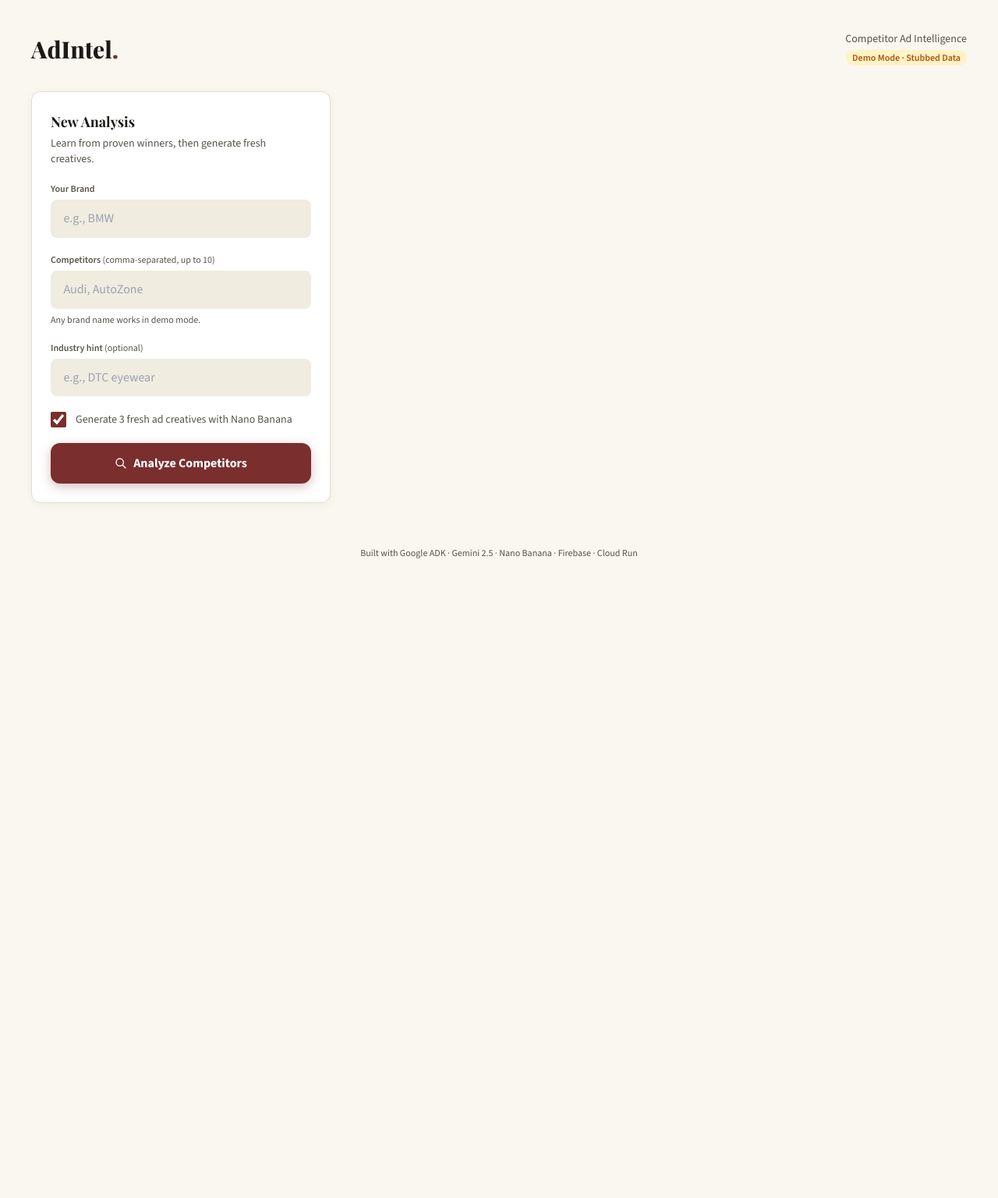
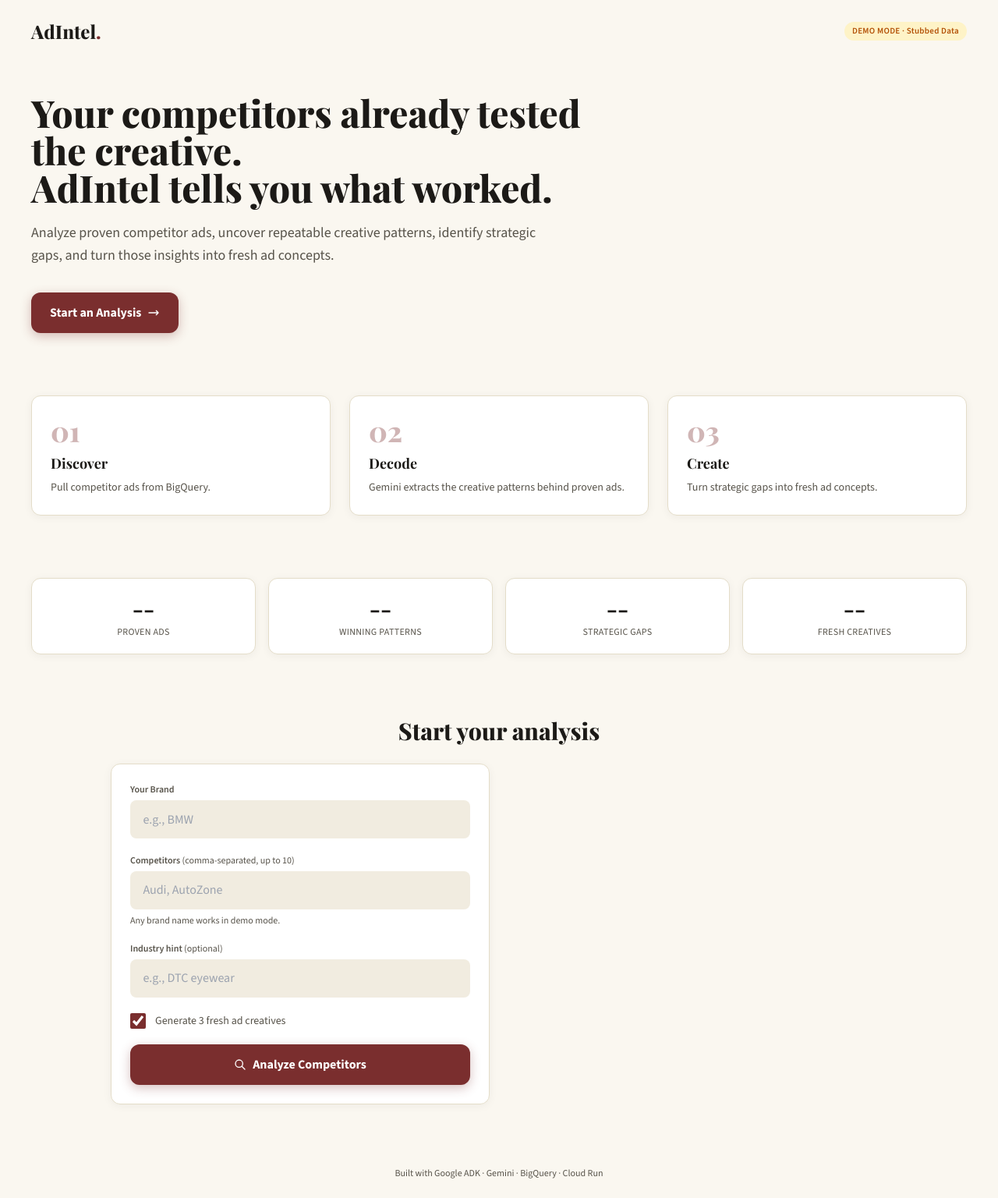
Before and after one commit to swatig23/adIntel, a FastAPI app: page / in a window 1280 px wide. Shown: the whole page at 78% size. Before the commit the page ends 716 px from the top, so only its background shows below. Run offline with FastAPI, Linux system fonts and the light colour scheme; some libraries are stand-ins or nearby versions.

Commit message:
Migrate to new GCP project, redesign landing page, fix Nano Banana UI claims
- Point BQ_KAGGLE_TABLE/GCP_PROJECT_ID at project-47457978-49f4-4e71-9a0
  (Firestore already followed GCP_PROJECT_ID correctly, no code change needed)
- Accept both colon and dot table-id formats in bq_ads.py
  (project:dataset.table from BQ console, project.dataset.table for SQL)
- Redesign index.html into a full SaaS landing page: header w/ live status
  badge, hero, 3-step value prop, metrics strip, analysis form, accurate
  Google-stack footer (no more false Firebase claim)
- Replace all user-visible Nano Banana claims with accurate fallback wording
  in report.html; CreateAgent's PIL fallback renderer is unchanged/kept
- Add a visual pipeline strip to report.html: Competitor ads -> Winning
  patterns -> Strategic gaps -> Fresh creatives
- Fix env-leakage in test_smoke.py / test_longevity_skip_filter.py that
  surfaced once .env stopped defaulting to meta_stub/skip_filter=false

No architecture changes, no new dependencies, all 31 tests pass.

```diff
--- a/src/adintel/main.py
+++ b/src/adintel/main.py
@@ -147,8 +147,47 @@ def _report_context(report: AnalysisReport, report_id: str | None) -> dict:
 # ────────────────────────────────────────────────────────────────
 
 
+def _live_status_label(using_stub: bool, data_source: str) -> str:
+    """Short, accurate header badge text for the landing page. Never
+    claims a backend that isn't actually active."""
+    if using_stub:
+        return "DEMO MODE \u00b7 Stubbed Data"
+    if data_source.startswith("bq_"):
+        return "LIVE DATA \u00b7 BigQuery"
+    if data_source == "meta_live":
+        return "LIVE DATA \u00b7 Meta Ad Library"
+    return f"LIVE DATA \u00b7 {data_source}"
+
+
+def _latest_metrics() -> dict | None:
+    """Best-effort metrics strip for the landing page, pulled from the
+    most recently persisted analysis (if any). Returns None when no
+    analysis has been run yet -- the template falls back to neutral
+    placeholders ("--") instead of fabricating numbers. Any storage
+    hiccup here must never break the landing page, so failures are
+    swallowed and logged, same policy as the /analyze persistence path.
+    """
+    try:
+        recent = store.list_recent(limit=1)
+        if not recent:
+            return None
+        report = store.load(recent[0]["id"])
+        if not report:
+            return None
+        return {
+            "ads": sum(len(c.ads) for c in report.competitors),
+            "patterns": len(report.patterns),
+            "gaps": sum(1 for g in report.gaps if not g.user_has),
+            "creatives": len(report.generated_creatives),
+        }
+    except Exception as e:  # noqa: BLE001
+        logger.warning(f"[main] could not load landing-page metrics: {e}")
+        return None
+
+
 @app.get("/", response_class=HTMLResponse)
 async def index(request: Request):
+    using_stub = settings.data_source == "meta_stub" and settings.use_meta_stub
     return templates.TemplateResponse(
         request=request,
         name="index.html",
@@ -157,8 +196,10 @@ async def index(request: Request):
             # flag that only matters when data_source=="meta_stub" -- so
             # BigQuery/Kaggle-backed runs incorrectly showed "DEMO MODE"
             # forever. Gate it on the actual active data_source instead.
-            "using_stub": settings.data_source == "meta_stub" and settings.use_meta_stub,
+            "using_stub": using_stub,
             "data_source": settings.data_source,
+            "status_label": _live_status_label(using_stub, settings.data_source),
+            "metrics": _latest_metrics(),
         },
     )
 
--- a/src/adintel/templates/index.html
+++ b/src/adintel/templates/index.html
@@ -90,33 +90,93 @@
       100% { width: 96%; }
     }
     .progress-fill { animation: barSlide 65s cubic-bezier(0.2, 0.6, 0.4, 1) forwards; }
+
+    .step-num {
+      font-family: 'Playfair Display', Georgia, serif;
+      color: var(--violet);
+      opacity: 0.35;
+    }
   </style>
 </head>
 <body class="min-h-screen">
 
-<div class="max-w-7xl mx-auto px-6 md:px-10 py-10">
+<div class="max-w-7xl mx-auto px-6 md:px-10 py-6">
 
-  <!-- Header -->
-  <header class="flex items-center justify-between mb-8">
-    <h1 class="display text-3xl font-extrabold">AdIntel<span class="text-[var(--violet)]">.</span></h1>
-    <div class="text-right">
-      <p class="text-sm text-[var(--ink-soft)]">Competitor Ad Intelligence</p>
-      {% if using_stub %}
-      <p class="text-xs px-2 py-0.5 rounded-full bg-amber-100 text-amber-700 font-semibold inline-block mt-1">Demo Mode &middot; Stubbed Data</p>
-      {% elif data_source %}
-      <p class="text-xs px-2 py-0.5 rounded-full bg-emerald-100 text-emerald-700 font-semibold inline-block mt-1">Live Source &middot; {{ data_source }}</p>
-      {% endif %}
+  <!-- 1. HEADER -->
+  <header class="flex items-center justify-between mb-10 md:mb-16">
+    <h1 class="display text-2xl font-extrabold">AdIntel<span class="text-[var(--violet)]">.</span></h1>
+    <span class="text-[11px] px-2.5 py-1 rounded-full font-semibold tracking-wide
+      {% if using_stub %}bg-amber-100 text-amber-700{% else %}bg-emerald-100 text-emerald-700{% endif %}">
+      {{ status_label }}
+    </span>
+  </header>
+
+  <!-- 2. HERO -->
+  <section class="max-w-3xl mb-16 md:mb-20">
+    <h2 class="display text-4xl md:text-5xl font-extrabold leading-tight mb-5">
+      Your competitors already tested the creative.<br class="hidden md:block" />
+      AdIntel tells you what worked.
+    </h2>
+    <p class="text-lg text-[var(--ink-soft)] leading-relaxed mb-8 max-w-2xl">
+      Analyze proven competitor ads, uncover repeatable creative patterns, identify
+      strategic gaps, and turn those insights into fresh ad concepts.
+    </p>
+    <a href="#analysis-form" class="submit-btn inline-flex items-center gap-2 px-6 py-3.5 rounded-xl font-bold">
+      Start an Analysis
+      <svg class="w-4 h-4" fill="none" stroke="currentColor" viewBox="0 0 24 24">
+        <path stroke-linecap="round" stroke-linejoin="round" stroke-width="2" d="M17 8l4 4m0 0l-4 4m4-4H3"/>
+      </svg>
+    </a>
+  </section>
+
+  <!-- 3. THREE-STEP VALUE PROPOSITION -->
+  <section class="grid grid-cols-1 md:grid-cols-3 gap-6 mb-16 md:mb-20">
+    <div class="card card-shadow p-6">
+      <div class="step-num text-4xl font-extrabold mb-2">01</div>
+      <h3 class="display font-bold text-lg mb-1.5">Discover</h3>
+      <p class="text-sm text-[var(--ink-soft)] leading-relaxed">Pull competitor ads from BigQuery.</p>
     </div>
-  </header>
+    <div class="card card-shadow p-6">
+      <div class="step-num text-4xl font-extrabold mb-2">02</div>
+      <h3 class="display font-bold text-lg mb-1.5">Decode</h3>
+      <p class="text-sm text-[var(--ink-soft)] leading-relaxed">Gemini extracts the creative patterns behind proven ads.</p>
+    </div>
+    <div class="card card-shadow p-6">
+      <div class="step-num text-4xl font-extrabold mb-2">03</div>
+      <h3 class="display font-bold text-lg mb-1.5">Create</h3>
+      <p class="text-sm text-[var(--ink-soft)] leading-relaxed">Turn strategic gaps into fresh ad concepts.</p>
+    </div>
+  </section>
+
+  <!-- 4. PRODUCT OUTCOME / METRICS STRIP -->
+  <section class="grid grid-cols-2 md:grid-cols-4 gap-4 mb-16 md:mb-20">
+    <div class="card card-shadow p-5 text-center">
+      <div class="display text-3xl font-extrabold">{{ metrics.ads if metrics else "--" }}</div>
+      <div class="text-xs text-[var(--ink-soft)] mt-1 font-medium uppercase tracking-wide">Proven ads</div>
+    </div>
+    <div class="card card-shadow p-5 text-center">
+      <div class="display text-3xl font-extrabold">{{ metrics.patterns if metrics else "--" }}</div>
+      <div class="text-xs text-[var(--ink-soft)] mt-1 font-medium uppercase tracking-wide">Winning patterns</div>
+    </div>
+    <div class="card card-shadow p-5 text-center">
+      <div class="display text-3xl font-extrabold">{{ metrics.gaps if metrics else "--" }}</div>
+      <div class="text-xs text-[var(--ink-soft)] mt-1 font-medium uppercase tracking-wide">Strategic gaps</div>
+    </div>
+    <div class="card card-shadow p-5 text-center">
+      <div class="display text-3xl font-extrabold">{{ metrics.creatives if metrics else "--" }}</div>
+      <div class="text-xs text-[var(--ink-soft)] mt-1 font-medium uppercase tracking-wide">Fresh creatives</div>
+    </div>
+  </section>
+
+  <!-- 5. ANALYSIS FORM -->
+  <section id="analysis-form" class="mb-14 scroll-mt-6">
+    <h2 class="display text-2xl md:text-3xl font-extrabold mb-6 text-center">Start your analysis</h2>
 
     <div class="grid grid-cols-1 lg:grid-cols-12 gap-6">
 
       <!-- Left: form + progress, sticky sidebar on large screens -->
-    <div class="lg:col-span-4">
+      <div class="lg:col-span-5 lg:col-start-2">
         <div class="card card-shadow p-6 lg:sticky lg:top-6">
-        <h2 class="display font-bold text-lg mb-1">New Analysis</h2>
-        <p class="text-sm text-[var(--ink-soft)] mb-5">Learn from proven winners, then generate fresh creatives.</p>
-
           <form
             hx-post="/analyze"
             hx-target="#report"
@@ -167,7 +227,7 @@
 
               <label class="flex items-center gap-3 cursor-pointer">
                 <input type="checkbox" name="generate_creatives" checked class="w-5 h-5 accent-[var(--violet)]" />
-              <span class="text-sm text-[var(--ink-soft)]">Generate 3 fresh ad creatives with Nano Banana</span>
+                <span class="text-sm text-[var(--ink-soft)]">Generate 3 fresh ad creatives</span>
               </label>
 
               <button
@@ -240,17 +300,18 @@
         </div>
       </div>
 
-    <!-- Right: report target, uses the remaining width -->
+      <!-- Right: report target -->
       <div class="lg:col-span-8">
         <div id="report"></div>
       </div>
 
     </div>
+  </section>
 
-  <!-- Footer -->
+  <!-- 6. SMALL GOOGLE STACK FOOTER -->
   <footer class="mt-14 text-center">
     <p class="text-xs text-[var(--ink-soft)]">
-      Built with Google ADK &middot; Gemini 2.5 &middot; Nano Banana &middot; Firebase &middot; Cloud Run
+      Built with Google ADK &middot; Gemini &middot; BigQuery &middot; Cloud Run
     </p>
   </footer>
 
```
Also changed, not shown: src/adintel/clients/bq_ads.py (+11 -2 lines), src/adintel/templates/report.html (+15 -2 lines), tests/test_longevity_skip_filter.py (+14 -7 lines), tests/test_smoke.py (+23 -1 lines), 1 other file. Lines whose indentation alone changed are shown as unchanged.
